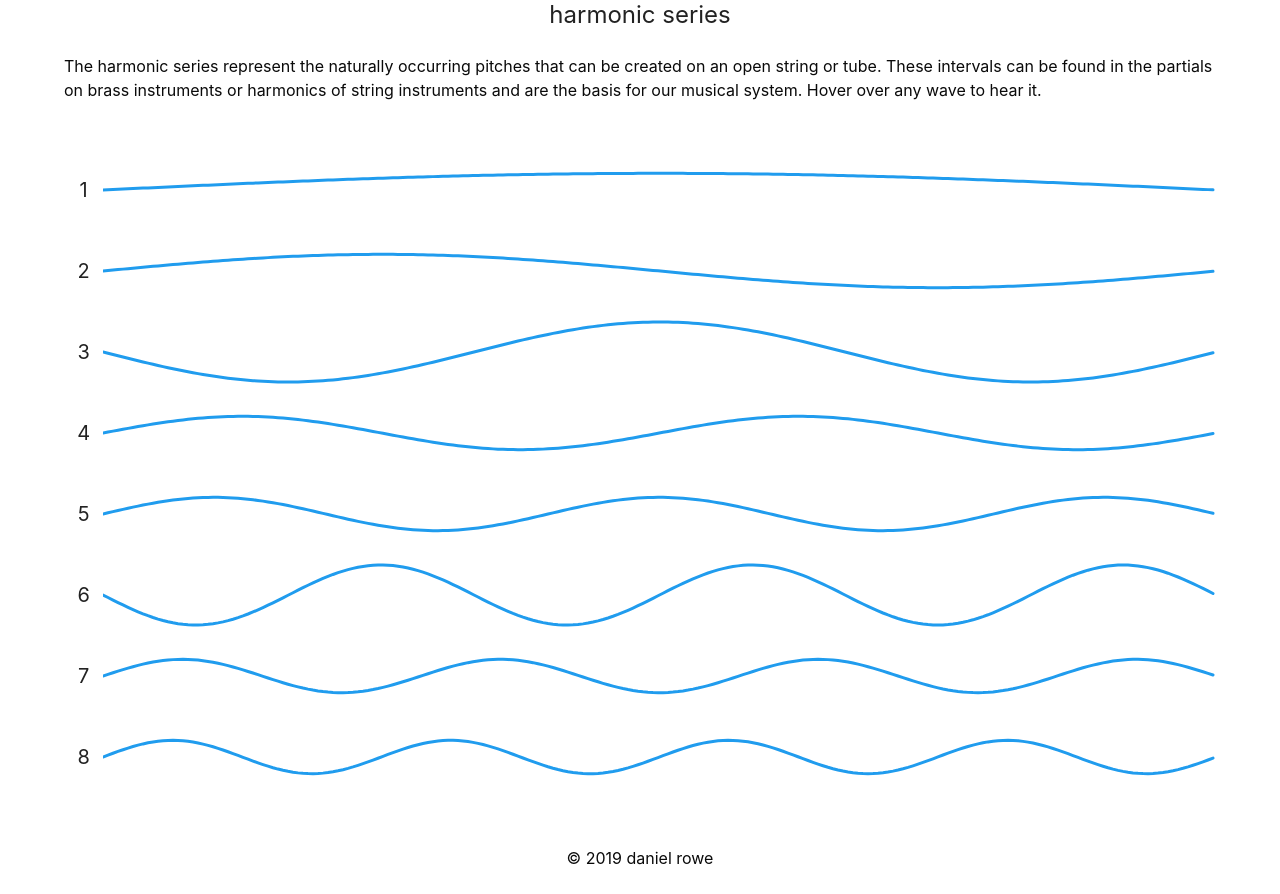
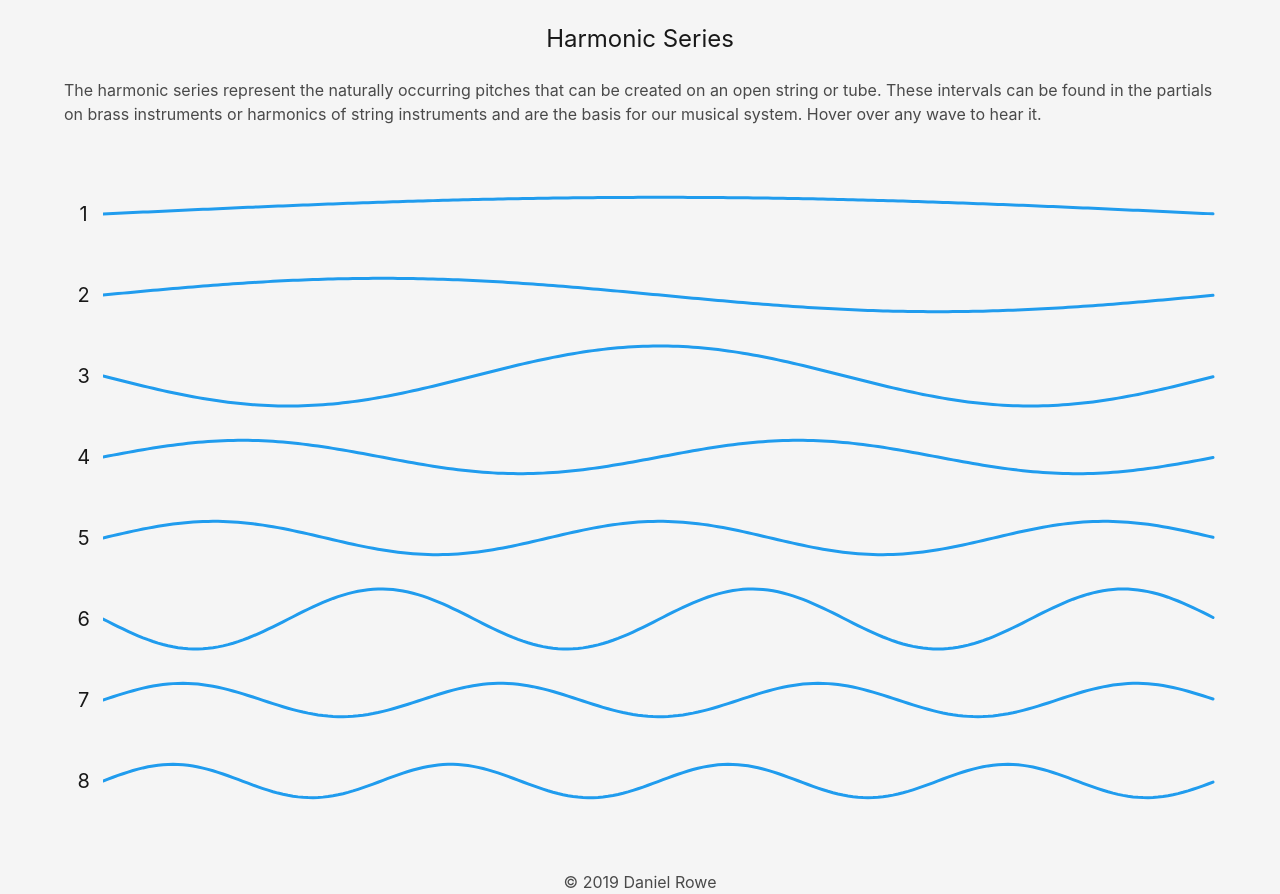
Before and after one commit to d-rowe/harmonic-visualizer, a React (Create React App) app: page / in a window 1280 px wide. Before the commit the page ends 870 px from the top, so only its background shows below. Built offline with nearby package versions, Linux system fonts and the light colour scheme.

Commit message:
styling updates

```diff
--- a/public/index.html
+++ b/public/index.html
@@ -19,7 +19,7 @@
       work correctly both with client-side routing and a non-root public URL.
       Learn how to configure a non-root public URL by running `npm run build`.
     -->
-    <title>harmonic series visualizer</title>
+    <title>Harmonic Series Visualizer</title>
   </head>
   <body>
     <noscript>You need to enable JavaScript to run this app.</noscript>
--- a/src/App.js
+++ b/src/App.js
@@ -5,10 +5,11 @@ import "./App.css";
 
 function App() {
   return (
-    <section className="hero is-white is-fullheight">
+    <section className="hero is-light is-fullheight">
       <div className="hero-head">
-        <h2 className="subtitle is-4 has-text-centered">harmonic series</h2>
         <div className="container">
+          <br />
+          <h2 className="subtitle is-4 has-text-centered">Harmonic Series</h2>
           <content>
             The harmonic series represent the naturally occurring pitches that
             can be created on an open string or tube. These intervals can be
@@ -35,7 +36,7 @@ function App() {
       </div>
       <div className="hero-footer has-text-centered">
         <p>
-          &copy; 2019 <a href="https://danielrowetech.com">daniel rowe</a>
+          &copy; 2019 <a href="https://danielrowetech.com">Daniel Rowe</a>
         </p>
       </div>
     </section>
```
